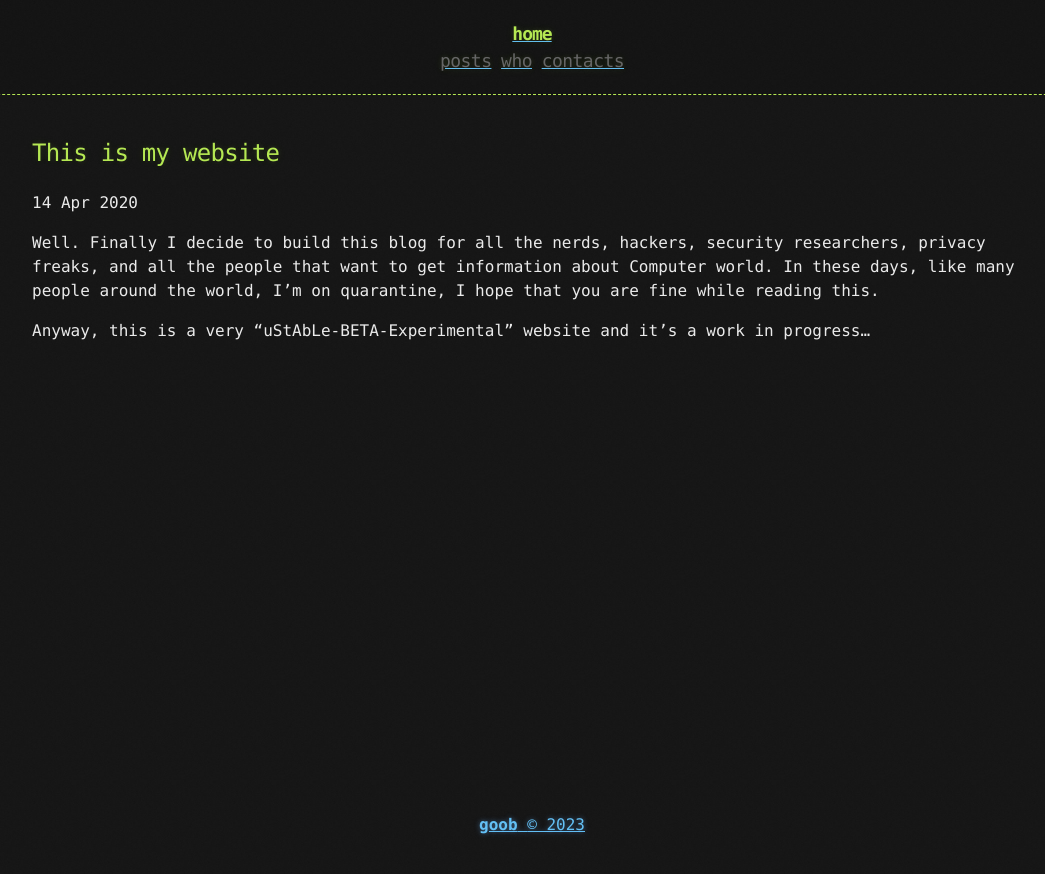
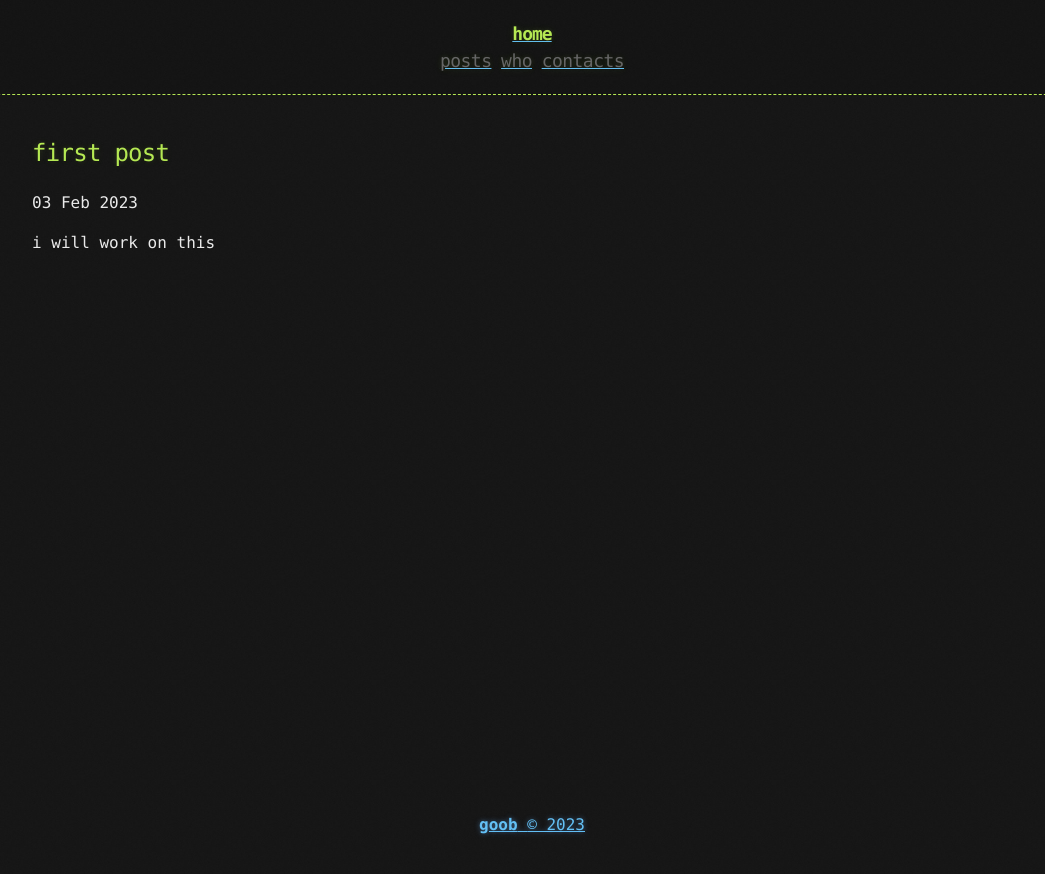
Before and after one commit to goobbess/goobbess.github.io, a Jekyll site: the page built from _posts/2020-04-12-quarantine.md, in a window 1280 px wide. Shown: the top 874 px of the page, without its empty margins (108-1153 px from the left). Built offline with Jekyll 4.4.1, drawn with Linux system fonts in a browser that asks for light colours.

Commit message:
Update 2020-04-12-quarantine.md

```diff
--- a/_posts/2020-04-12-quarantine.md
+++ b/_posts/2020-04-12-quarantine.md
@@ -1,10 +1,7 @@
 ---
 layout: post
-title: "This is my website"
-date: 2020-04-14
+title: "first post"
+date: 2023-02-03
 ---
 
-Well. Finally I decide to build this blog for all the nerds, hackers, security researchers, privacy freaks, and all the people that want to get information about Computer world.
-In these days, like many people around the world, I'm on quarantine, I hope that you are fine while reading this.
-
-Anyway, this is a very "uStAbLe-BETA-Experimental" website and it's a work in progress...
+i will work on this
```
